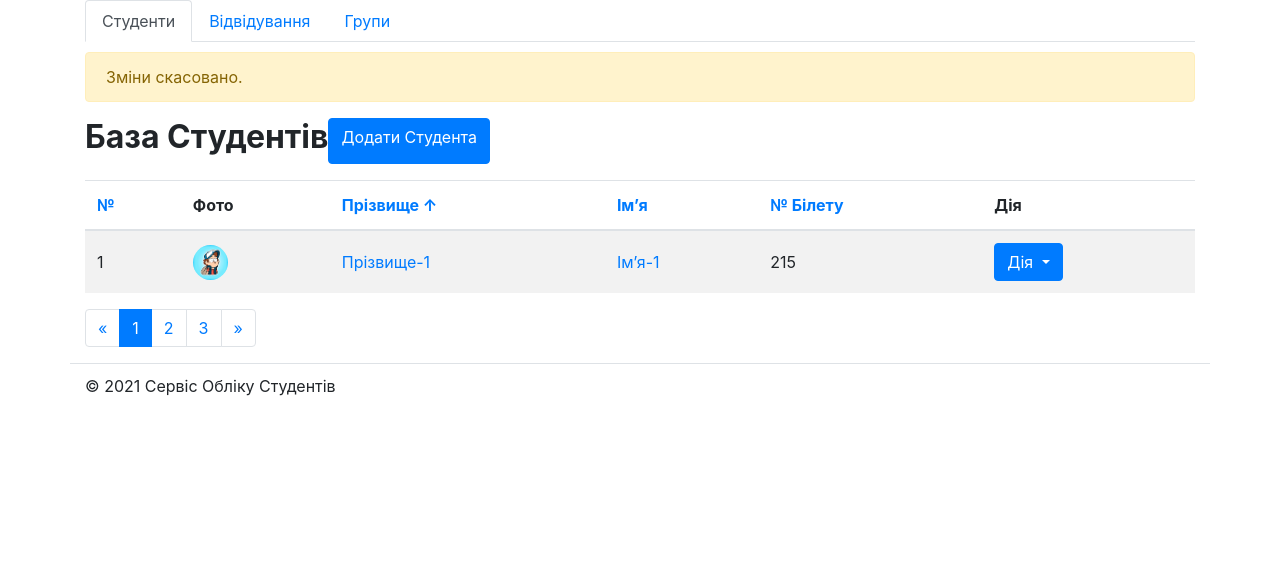
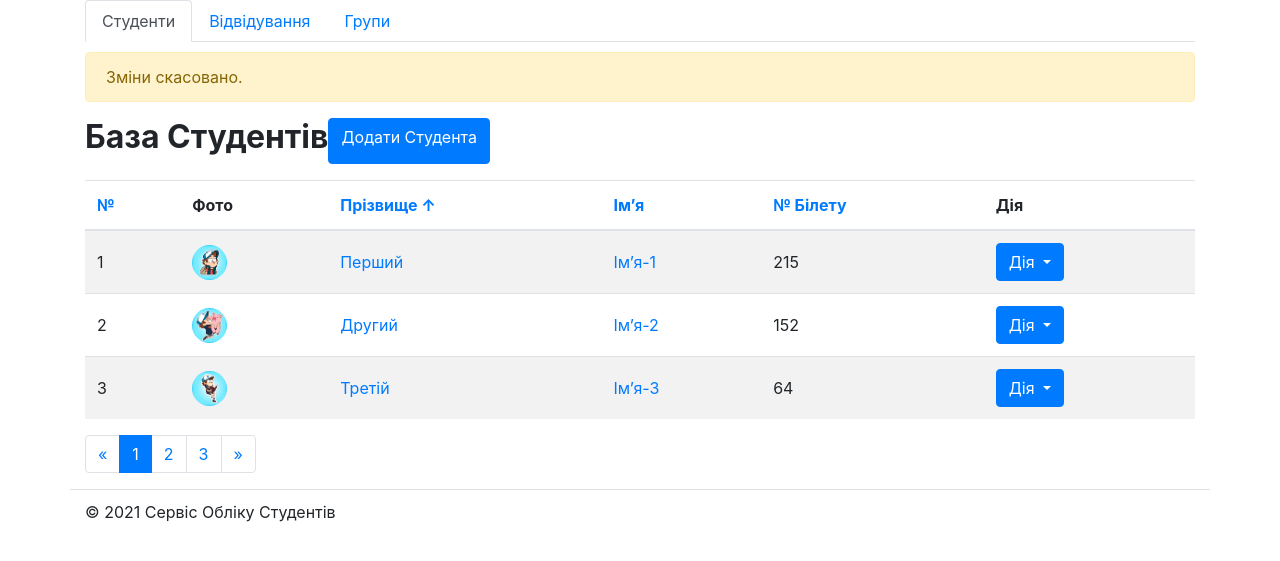
Before and after one commit to fordmay/students_proj_python, a Django app: page / in a window 1280 px wide. Shown: the part 72-633 px from the top of the page. Run offline with Django 3.2, Linux system fonts and the light colour scheme.

Commit message:
students

```diff
--- a/students/templates/students/students_list.html
+++ b/students/templates/students/students_list.html
@@ -1,3 +1,5 @@
+{% load static %}
+
 <!DOCTYPE html>
 <html lang="uk">
 
@@ -12,7 +14,7 @@
         href="https://cdn.jsdelivr.net/npm/bootstrap@4.6.0/dist/css/bootstrap.min.css"
         integrity="sha384-B0vP5xmATw1+K9KRQjQERJvTumQW0nPEzvF6L/Z6nronJ3oUOFUFpCjEUQouq2+l"
         crossorigin="anonymous">
-    <link rel="stylesheet" href="./css/main.css">
+  <link rel="stylesheet" href="{% static 'css/main.css' %}">
 </head>
 
 <body>
@@ -82,29 +84,30 @@
         </tr>
         </thead>
         <tbody>
+        {% for student in students %}
         <tr>
-                    <td>1</td>
+          <td>{{ forloop.counter}}</td>
           <td><img class="rounded-circle" height="35" width="35"
-                             src="./img/gravity_falls_na_avu02.jpg"></td>
-                    <td><a title="Редагувати" href="{% url 'students:students_edit' 1 %}">Прізвище-1</a></td>
-                    <td><a title="Редагувати" href="{% url 'students:students_edit' 1 %}">Ім’я-1</a></td>
-                    <td>215</td>
+                   src="{% static student.image %}"></td>
+          <td><a href="{% url 'students:students_edit' student.id %}">{{ student.last_name }}</a></td>
+          <td><a href="{% url 'students:students_edit' student.id %}">{{ student.first_name }}</a></td>
+          <td>{{ student.ticket }}</td>
           <td>
             <div class="btn-group">
               <button type="button" class="btn btn-primary dropdown-toggle"
-                                    data-toggle="dropdown" aria-haspopup="true"
-                                    aria-expanded="false">
+                      data-toggle="dropdown" aria-haspopup="true" aria-expanded="false">
                 Дія
               </button>
               <div class="dropdown-menu">
-                                <a class="dropdown-item" href="{% url 'students:students_edit' 1 %}">Редагувати</a>
-                                <a class="dropdown-item" href="/journal/1">Відвідування</a>
+                <a class="dropdown-item" href="{% url 'students:students_edit' student.id %}">Редагувати</a>
+                <a class="dropdown-item" href="/journal/{{ student.id }}">Відвідування</a>
                 <div class="dropdown-divider"></div>
-                                <a class="dropdown-item" href="{% url 'students:students_delete' 1 %}">Видалити</a>
+                <a class="dropdown-item" href="{% url 'students:students_delete' student.id %}">Видалити</a>
               </div>
             </div>
           </td>
         </tr>
+        {% endfor %}
         </tbody>
       </table>
       <!-- End Student List -->
--- a/students/views.py
+++ b/students/views.py
@@ -4,7 +4,24 @@ from django.shortcuts import render
 
 # Views for Students
 def students_list(request):
-    return render(request, 'students/students_list.html')
+    students = (
+        {'id': 1,
+         'first_name': 'Ім’я-1',
+         'last_name': 'Перший',
+         'ticket': 215,
+         'image': 'img/gravity_falls_na_avu02.jpg'},
+        {'id': 2,
+         'first_name': 'Ім’я-2',
+         'last_name': 'Другий',
+         'ticket': 152,
+         'image': 'img/gravity_falls_na_avu04.jpg'},
+        {'id': 3,
+         'first_name': 'Ім’я-3',
+         'last_name': 'Третій',
+         'ticket': 64,
+         'image': 'img/gravity_falls_na_avu05.jpg'}
+    )
+    return render(request, 'students/students_list.html', {'students': students})
 
 
 def students_add(request):
```
Also changed, not shown: students/static/css/main.css (renamed from students/templates/students/css/main.css), students/static/img/gravity_falls_na_avu02.jpg (renamed from students/templates/students/img/gravity_falls_na_avu02.jpg), students/static/img/gravity_falls_na_avu04.jpg (renamed from students/templates/students/img/gravity_falls_na_avu04.jpg), students/static/img/gravity_falls_na_avu05.jpg (renamed from students/templates/students/img/gravity_falls_na_avu05.jpg), students/static/img/gravity_falls_na_avu06.jpg (renamed from students/templates/students/img/gravity_falls_na_avu06.jpg), students/static/img/gravity_falls_na_avu07.jpg (renamed from students/templates/students/img/gravity_falls_na_avu07.jpg), students/static/img/gravity_falls_na_avu10.jpg (renamed from students/templates/students/img/gravity_falls_na_avu10.jpg), students/static/img/gravity_falls_na_avu12.jpg (renamed from students/templates/students/img/gravity_falls_na_avu12.jpg), students/static/img/gravity_falls_na_avu15.jpg (renamed from students/templates/students/img/gravity_falls_na_avu15.jpg), students/static/img/gravity_falls_na_avu16.jpg (renamed from students/templates/students/img/gravity_falls_na_avu16.jpg). Lines whose indentation alone changed are shown as unchanged.
